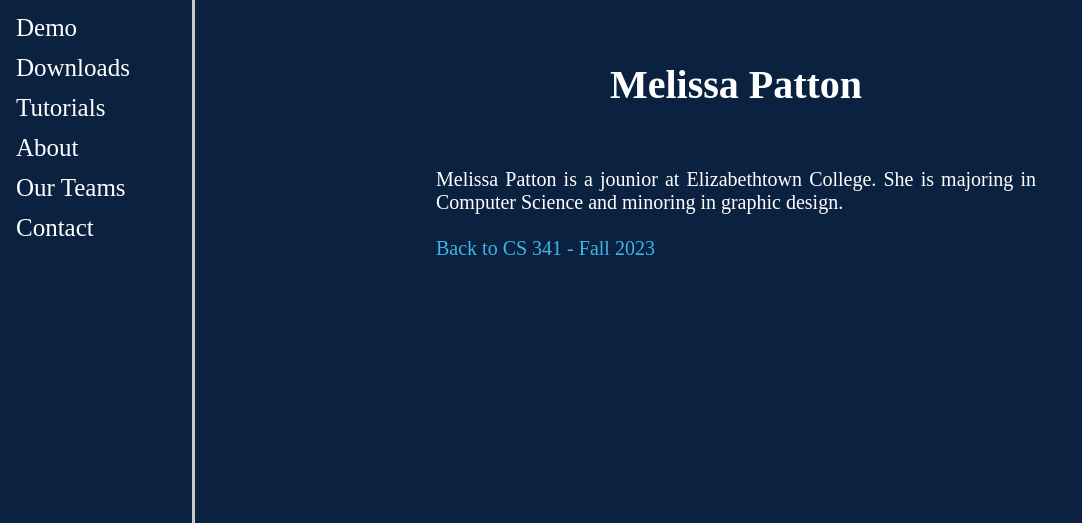
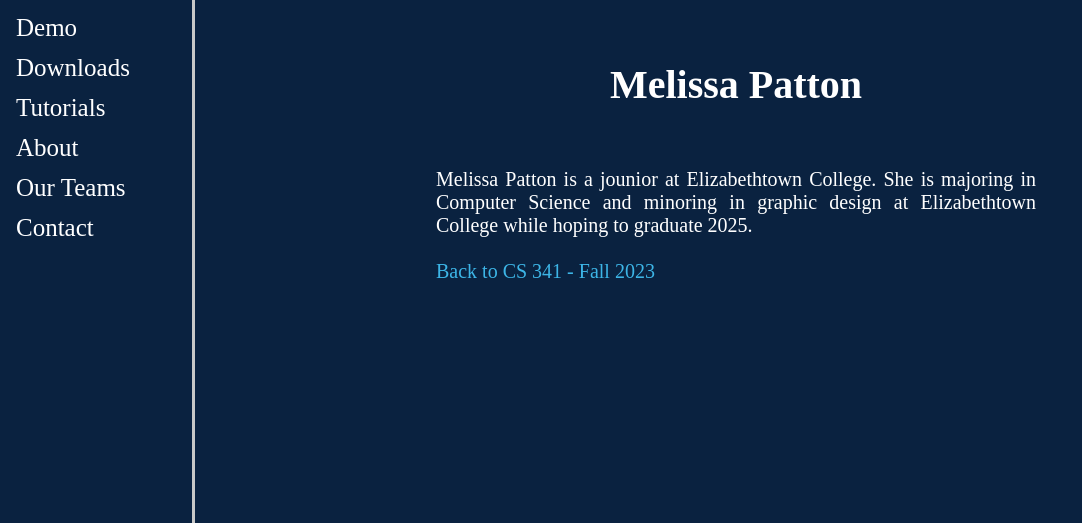
Before and after one commit to reddign/pantry2, a PHP site: page /MelissaPatton.php in a window 1280 px wide. Shown: the part 198-721 px from the top of the page, without its empty margins (0-1082 px from the left). Run offline with PHP 8.4, Linux system fonts and the light colour scheme.

Commit message:
Made Changes to Melissa Pattons page

```diff
--- a/open_source_site/MelissaPatton.php
+++ b/open_source_site/MelissaPatton.php
@@ -16,7 +16,7 @@ require_once "includes/header.php";
     <div class="team-section">
         <h1>Melissa Patton</h1>
         <div class="section"> Melissa Patton is a jounior at Elizabethtown College.
-            She is majoring in Computer Science and minoring in graphic design.
+            She is majoring in Computer Science and minoring in graphic design at Elizabethtown College while hoping to graduate 2025.
        <BR><BR>
         <a href="CS341Fall2023.php">Back to CS 341 - Fall 2023</a>
     </div>
```
